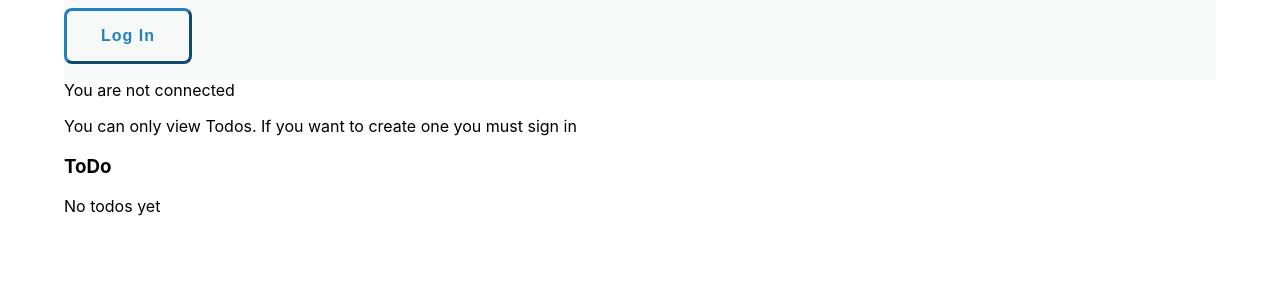
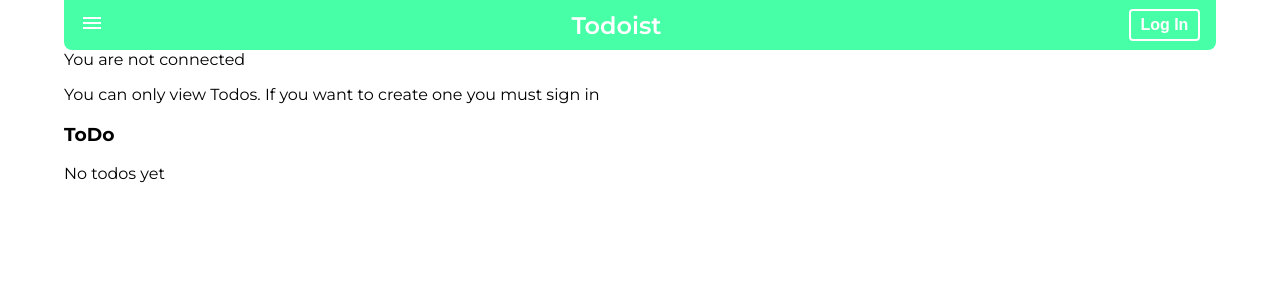
Before and after one commit to noobiedude/to-do-Redux, a React (Create React App) app: page / in a window 1280 px wide. Shown: the top 300 px of the page. Built offline with nearby package versions, Linux system fonts and the light colour scheme.

Commit message:
navbar styled

```diff
--- a/package.json
+++ b/package.json
@@ -3,6 +3,8 @@
   "version": "0.1.0",
   "private": true,
   "dependencies": {
+    "@material-ui/core": "^4.11.4",
+    "@material-ui/icons": "^4.11.2",
     "@reduxjs/toolkit": "^1.5.1",
     "@testing-library/jest-dom": "^5.13.0",
     "@testing-library/react": "^11.2.7",
--- a/public/index.html
+++ b/public/index.html
@@ -24,6 +24,8 @@
       work correctly both with client-side routing and a non-root public URL.
       Learn how to configure a non-root public URL by running `npm run build`.
     -->
+    <link rel="preconnect" href="https://fonts.gstatic.com">
+    <link href="https://fonts.googleapis.com/css2?family=Montserrat:wght@300;400;500;600;700&display=swap" rel="stylesheet">
     <title>React App</title>
   </head>
   <body>
--- a/src/App.css
+++ b/src/App.css
@@ -2,5 +2,14 @@
   display: flex;
   flex-direction: column;
   justify-content: center;
+
+  font-family: 'Montserrat', sans-serif;
+
+
+}
+
+@media only screen and (min-width: 900px) {
+  .App{
   margin: 0 4rem;
+  }
 }
--- a/src/components/NavBar.Component.js
+++ b/src/components/NavBar.Component.js
@@ -4,6 +4,7 @@
 import { setUser } from '../utils/localStorageManagment';
 import styled from 'styled-components';
 import * as Colors from '../res/colors';
+import MenuIcon from '@material-ui/icons/Menu';
 
 const mock_user = {
     username: `bob`,
@@ -23,10 +24,12 @@
 
     return(
         <Container>
+        <HamburgerDiv><MenuIcon style={{ color: `${Colors.WHITE}`}}/></HamburgerDiv>
+        <TitleDiv>Todoist</TitleDiv>
         {isSignedIn ?
-        <AuthButton backgroundColor={Colors.DARK_BLUE} color={Colors.BACKGROUND_COLOR_MAIN} onClick={(e) => dispatch(signOut())}>Sign Out</AuthButton>
+        <LogoutButton  onClick={(e) => dispatch(signOut())}>Log Out</LogoutButton>
         :
-        <AuthButton border={Colors.DARK_BLUE} color={Colors.DARK_BLUE} onClick={(e) => dispatch(signIn(mock_user))}>Log In</AuthButton>}
+        <LoginButton  backgroundColor={Colors.BLUE_PURPLE} color={Colors.BACKGROUND_COLOR_MAIN} onClick={(e) => dispatch(signIn(mock_user))}>Log In</LoginButton>}
         </Container>
 
     )
@@ -34,8 +37,12 @@
 
 const Container = styled.div`
     width: 100%;
-    height: 80px;
-    background-color: ${Colors.BACKGROUND_COLOR_MAIN};
+    height: 50px;
+    background-color: ${Colors.NAV_BAR_GREEN};
+    display: flex;
+    justify-content: space-between;
+    align-items: center;
+    border-radius: 0 0 8px 8px;
 `;
 
 const AuthButton = styled.button`
@@ -56,4 +63,35 @@
     font-weight: bold;
     white-space: nowrap;
 `;
+
+const TitleDiv = styled.div`
+    font-size: 1.5rem;
+    color: ${Colors.WHITE};
+    font-weight: 600;
+`;
+
+const LoginButton = styled.button`
+    white-space: nowrap;
+    background-color: transparent;
+    border: 2px solid ${Colors.WHITE};
+    color: ${Colors.WHITE};
+    font-size: 1rem;
+    margin: 0 1rem;
+    padding: .3rem .6rem;
+    border-radius: 4px;
+    font-weight: 600;
+`;
+
+const LogoutButton = styled.button`
+    white-space: nowrap;
+    background-color: transparent;
+    border: none;
+    color: white;
+    font-size: 1rem;
+    margin: 0 1rem;
+`;
+
+const HamburgerDiv = styled.div`
+    margin: 0 1rem;
+`;
 export default NavBar;
--- a/src/res/colors.js
+++ b/src/res/colors.js
@@ -1,7 +1,18 @@
-const BACKGROUND_COLOR_MAIN = `#f7f9f9`;
+const BACKGROUND_COLOR_MAIN = `#EDECF3`;
 const LIGHT_BLUE = `#63d2ff`;
 const DARK_BLUE = `#2081c3`;
 const GREEN = `#1cfeba`;
-const RED = `#fb3640`;
+const RED = `#FF0000`;
+const PURPLE = `#3f37c9`;
+const BLUE_PURPLE = `#3f37c9`;
+const WHITE = `#FFFFFF`;
+const BLACK = `#00000`;
+const NAV_BAR_GREEN = `#47FFA7`;
+const COMPLETED_GREEN = `#96FF71`;
+const TEXT_COLOR = `#373737`;
+const MODAL_GREEN = `#97FFCD`;
+const EDIT_BUTTON_BLUE = `#5033FF`;
+const CANCEL_BUTTON_BACKGROUND = `#E5E5E5`
 
-export { BACKGROUND_COLOR_MAIN, LIGHT_BLUE, DARK_BLUE, GREEN, RED};
+
+export { BACKGROUND_COLOR_MAIN, LIGHT_BLUE, DARK_BLUE, GREEN, RED, PURPLE, BLUE_PURPLE, WHITE, BLACK, NAV_BAR_GREEN, COMPLETED_GREEN,TEXT_COLOR,MODAL_GREEN,EDIT_BUTTON_BLUE, CANCEL_BUTTON_BACKGROUND};
```
Also changed, not shown: 1 other file (tests, documents, lock files or other folders).
